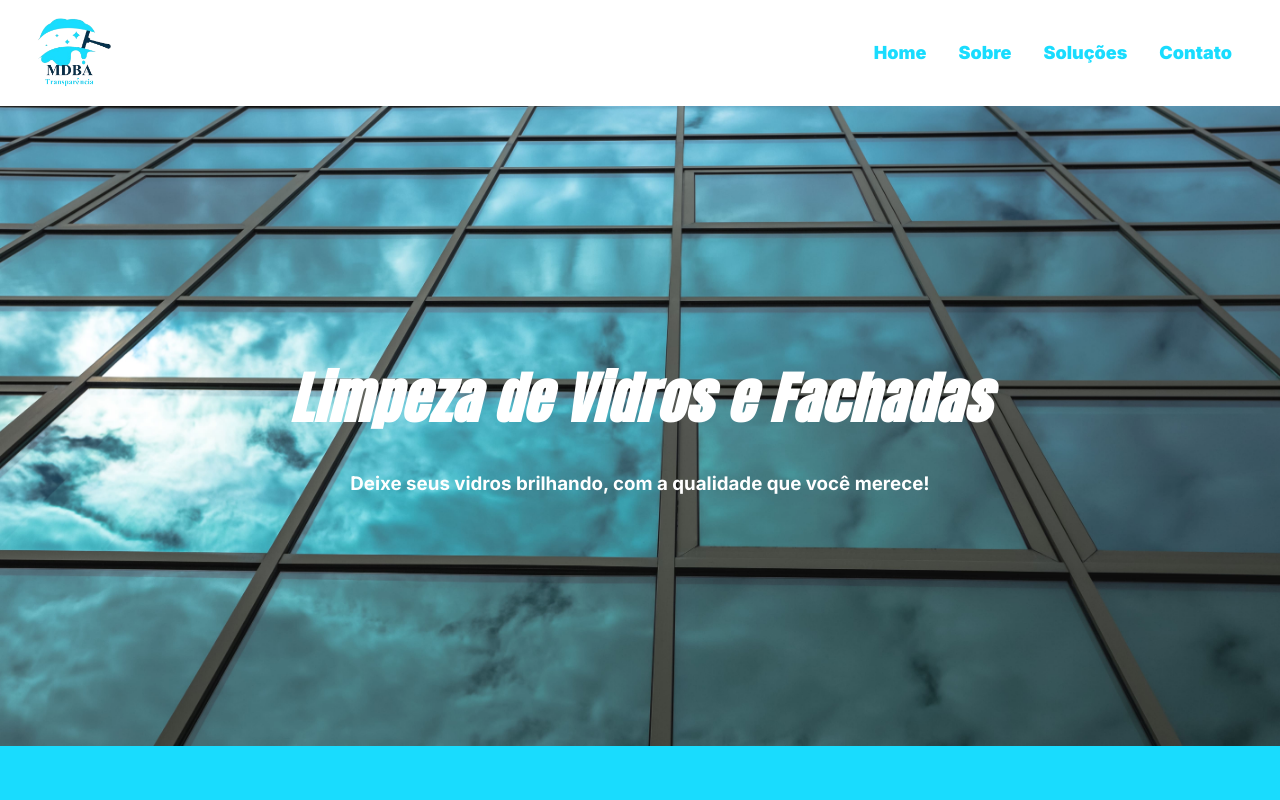
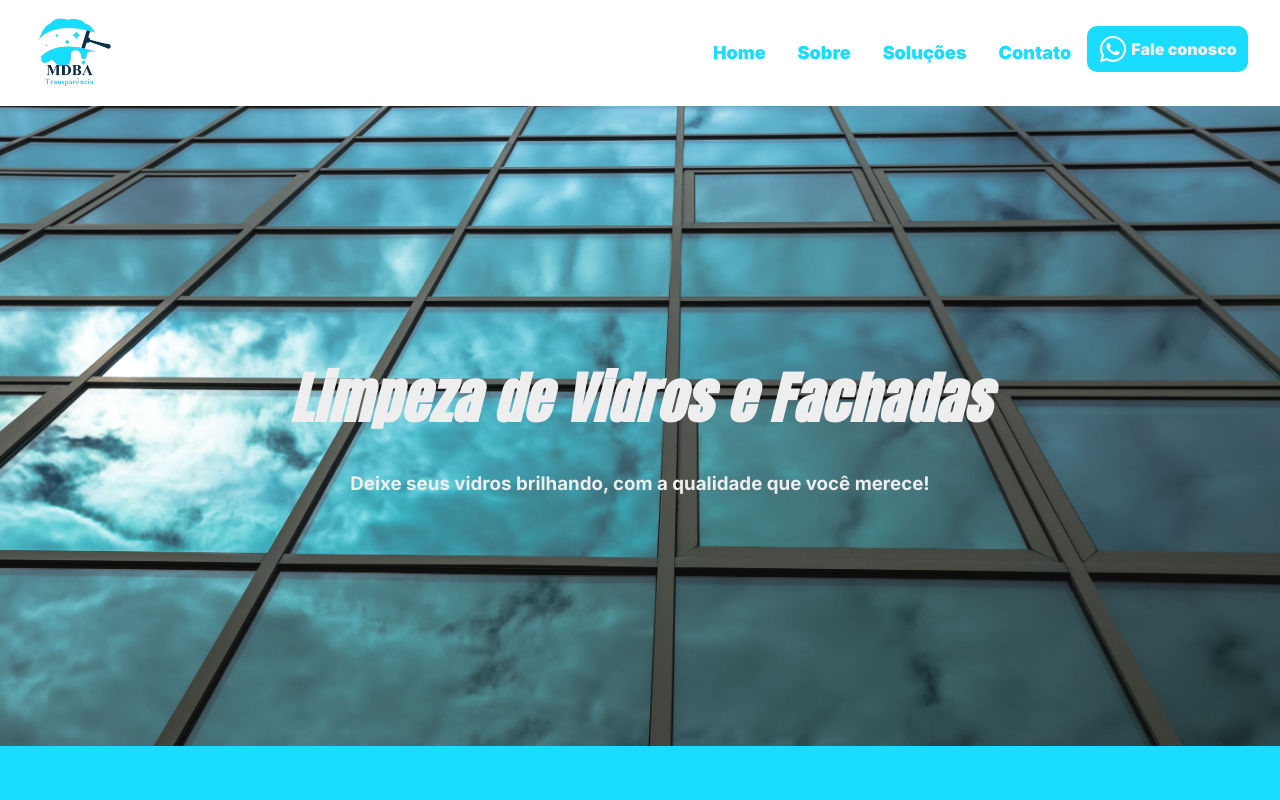
Before and after one commit to leonardo9245/mdbatransparenca, a plain HTML site: page index.html in a window 1280 px wide. Shown: the top 800 px of the page. Drawn offline with Linux system fonts and the light colour scheme.

Commit message:
feat: add button in menu

```diff
--- a/index.html
+++ b/index.html
@@ -31,6 +31,12 @@
           <li><a href="#about"> Sobre </a></li>
           <li><a href="#solutions"> Soluções </a></li>
           <li><a href="#contacts"> Contato </a></li>
+          <form action="https://wa.me/5515991468814" target="_blank">
+            <button type="submit">
+              <img class="wpp-con" src="./src/images/whatsapp-i.svg" alt="" />
+              Fale conosco
+            </button>
+          </form>
         </ul>
       </nav>
     </header>
--- a/style.css
+++ b/style.css
@@ -5,7 +5,7 @@
   --primary-color: #19dcfe;
   --hover-color: #1ccdec;
   --secondary-color: aqua;
-  --text-color-white: #fff;
+  --text-color-white: #efeeee;
   --text-color-black: #000;
   --box-shadow-default: 0px 0px 5px 5px rgba(0, 0, 0, 0.48);
   --border-radius-default: 10px;
@@ -128,6 +128,32 @@ h2 {
   justify-content: center;
   height: 100vh;
   overflow-y: hidden;
+}
+
+.menu-sections button {
+  display: flex;
+  justify-content: center;
+  align-items: center;
+  gap: 3px;
+  color: var(--text-color-white);
+  background-color: var(--primary-color);
+  padding: 0.5rem 0.7rem;
+  font-size: 1rem;
+  border-radius: var(--border-radius-default);
+  border: none;
+  cursor: pointer;
+  font-weight: 900;
+}
+
+.contacts button:hover,
+.menu-sections button:hover {
+  background-color: var(--hover-color);
+}
+
+.contacts button img,
+.menu-sections button img {
+  width: 30px;
+  height: 30px;
 }
 
 /* Estilo da seção principal */
@@ -293,15 +319,6 @@ h2 {
   font-weight: 900;
 }
 
-.contacts button:hover {
-  background-color: var(--hover-color);
-}
-
-.contacts button img {
-  width: 30px;
-  height: 30px;
-}
-
 .contacts-images-container {
   width: 350px;
   position: relative;
@@ -392,6 +409,10 @@ h2 {
   align-items: center;
   justify-content: flex-start;
   gap: 5px;
+}
+
+.footer a {
+  color: #000;
 }
 
 /* Breakpoints - Mobile First */
```
